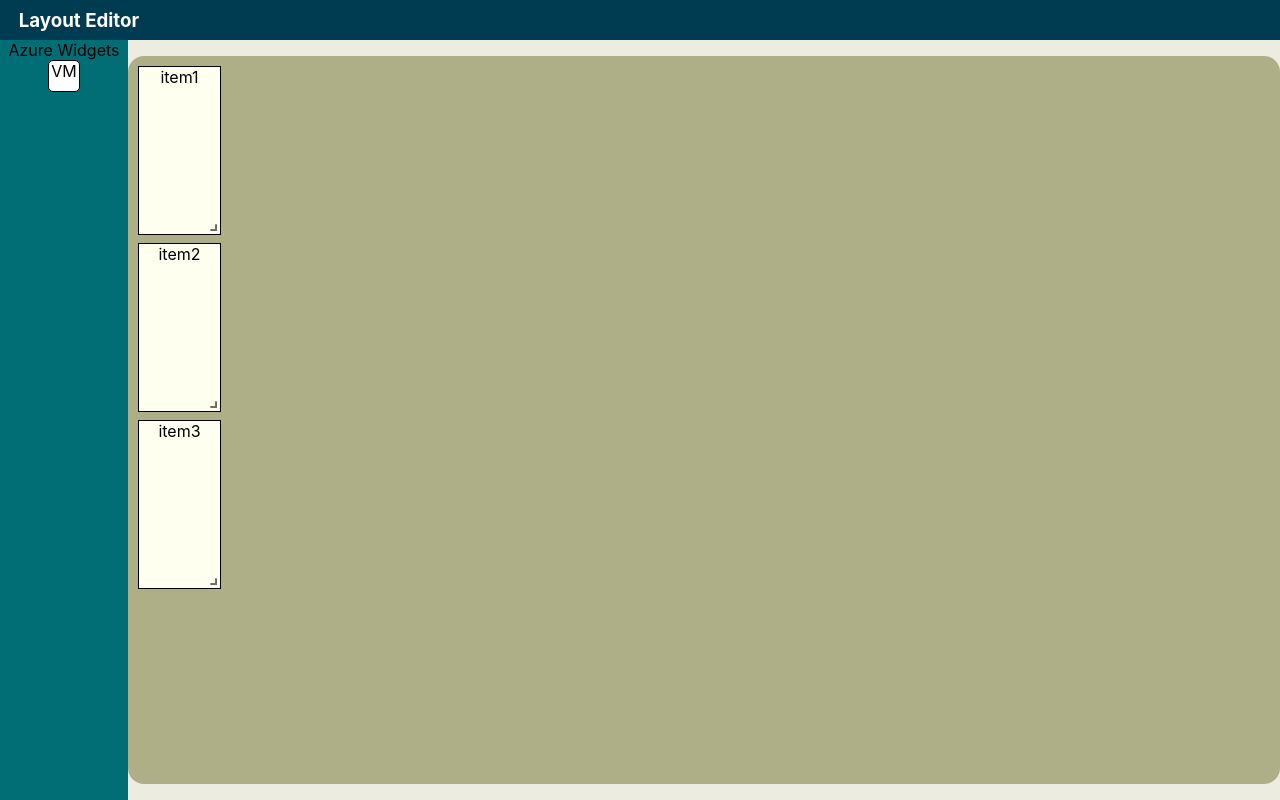
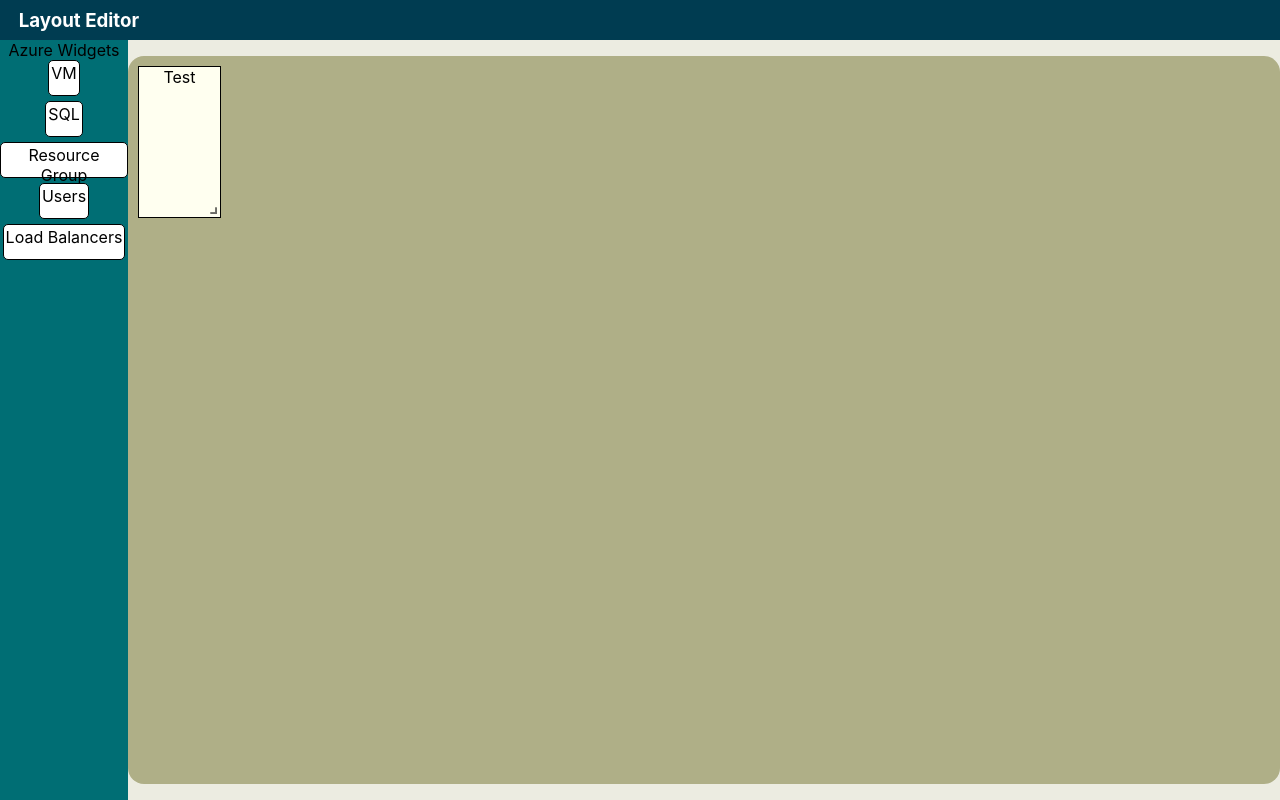
Before and after one commit to John-JacobP/ProjectGridsLayout, a React (Create React App) app: page / in a window 1280 px wide. Built offline with nearby package versions, Linux system fonts and the light colour scheme.

Commit message:
draggable widgets.

```diff
--- a/src/components/AzureWidgets.jsx
+++ b/src/components/AzureWidgets.jsx
@@ -1,29 +1,24 @@
 import styled from "styled-components";
 
-const DroppableWidget = styled.div`
+const DraggableWidget = styled.div`
   border: 1px solid black;
   border-radius: 5px;
   background-color: white;
-  width: 30px;
   height: 30px;
+  padding: 2px;
+  margin-bottom: 5px;
 `;
+
+const widgetList = ["VM", "SQL", "Resource Group", "Users", "Load Balancers"];
+
 
 export const AzureWidgets = () => {
   return (
     <>
       Azure Widgets
-      <DroppableWidget
-        draggable={true}
-        unselectable="on"
-        // this is a hack for firefox
-        // Firefox requires some kind of initialization
-        // which we can do by adding this attribute
-        // @see https://bugzilla.mozilla.org/show_bug.cgi?id=568313
-        onDragStart={(e) => e.dataTransfer.setData("text/plain", "")}
-        key="VM"
-      >
-        VM
-      </DroppableWidget>
+      {
+        widgetList.map((widget, index) => <DraggableWidget key={index} draggable={true}>{widget}</DraggableWidget>)
+      }
     </>
   );
 };
--- a/src/components/Home.js
+++ b/src/components/Home.js
@@ -18,21 +18,20 @@ const Widget = styled.div`
 
 const Home = () => {
   const [layoutConfig, updateLayoutConfig] = useState([
-    { i: "item1", x: 0, y: 0, w: 2, h: 3 },
-    { i: "item2", x: 2, y: 0, w: 4, h: 3 },
-    { i: "item3", x: 6, y: 0, w: 2, h: 3 },
+    {i: "Test", x: 0, y: 1, h: 1, w: 1},
   ]);
 
   const handleDrop = (layout, layoutItem, _event) => {
-    const newLayoutItem = { ...layoutItem, i: "VM" };
+    console.log(layoutItem);
+    const newLayoutItem = { ...layoutItem };
     updateLayoutConfig([...layoutConfig, newLayoutItem]);
   };
   const GridLayoutProps = {
     className: "my-grid",
     cols: 12,
-    rowHeight: 167,
+    rowHeight: 150,
     width: 1100,
-    Layout: { ...layoutConfig },
+    // Layout: { ...layoutConfig },
   };
 
   return (
@@ -50,6 +49,7 @@ const Home = () => {
               {...GridLayoutProps}
               isDroppable={true}
               onDrop={handleDrop}
+              droppingItem={{i: "VM", w: 1, h: 1}}
             >
               {layoutConfig.map((layout) => (
                 <Widget key={layout.i}>{layout.i}</Widget>
--- a/src/index.js
+++ b/src/index.js
@@ -2,7 +2,6 @@ import React from "react";
 import ReactDOM from "react-dom/client";
 import "./index.css";
 import App from "./App";
-import reportWebVitals from "./reportWebVitals";
 
 const root = ReactDOM.createRoot(document.getElementById("root"));
 root.render(
@@ -10,8 +9,3 @@ root.render(
     <App />
   </React.StrictMode>,
 );
-
-// If you want to start measuring performance in your app, pass a function
-// to log results (for example: reportWebVitals(console.log))
-// or send to an analytics endpoint. Learn more: https://bit.ly/CRA-vitals
-reportWebVitals();
--- a/src/reportWebVitals.js
+++ /dev/null
@@ -1,13 +0,0 @@
-const reportWebVitals = (onPerfEntry) => {
-  if (onPerfEntry && onPerfEntry instanceof Function) {
-    import("web-vitals").then(({ getCLS, getFID, getFCP, getLCP, getTTFB }) => {
-      getCLS(onPerfEntry);
-      getFID(onPerfEntry);
-      getFCP(onPerfEntry);
-      getLCP(onPerfEntry);
-      getTTFB(onPerfEntry);
-    });
-  }
-};
-
-export default reportWebVitals;
```
Also changed, not shown: src/setupTests.js (deleted, +0 -5 lines), src/logo.svg (deleted), 1 other file (tests, documents, lock files or other folders).
